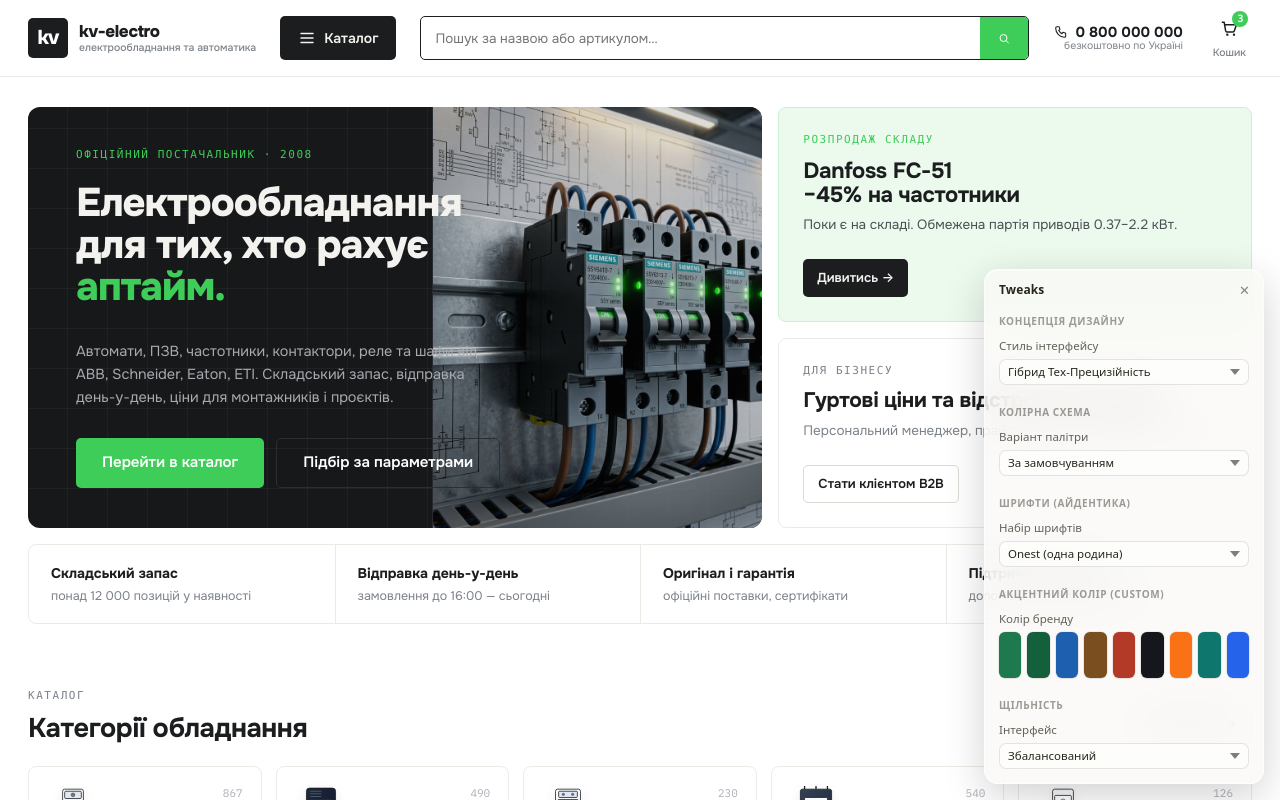
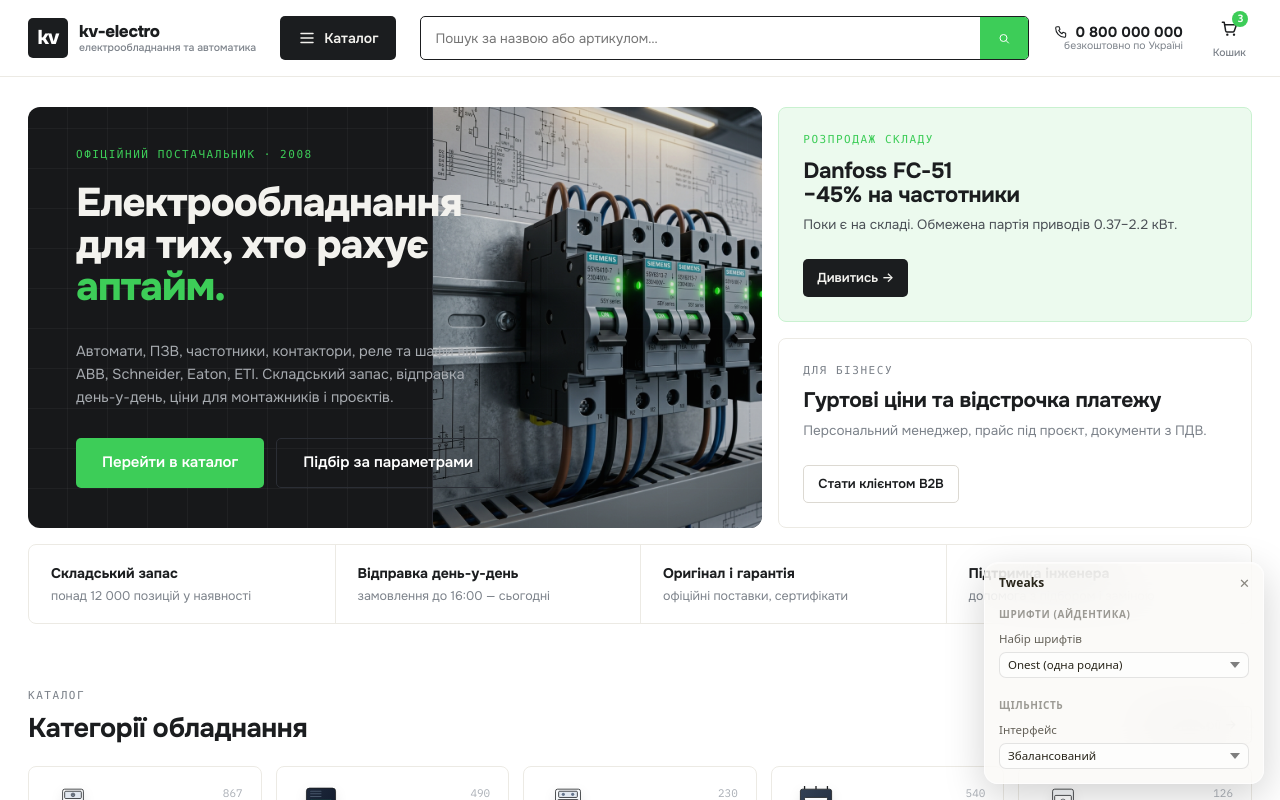
Before and after one commit to ZhekaGrem/test-shop, a React (Vite) app: page / in a window 1280 px wide. Shown: the top 800 px of the page. Built offline with nearby package versions, Linux system fonts and the light colour scheme; a web font is replaced by a local one.

Commit message:
feat(identity): lock style+palette, keep font switcher, fix catalog theme prop

```diff
--- a/src/App.jsx
+++ b/src/App.jsx
@@ -6,7 +6,7 @@
 import { ProductScreen } from './components/ProductScreen';
 import { CartScreen } from './components/CartScreen';
 import { QuickViewModal } from './components/ProductCards';
-import { useTweaks, TweaksPanel, TweakSection, TweakRadio, TweakColor } from './components/TweaksPanel';
+import { useTweaks, TweaksPanel, TweakSection, TweakRadio } from './components/TweaksPanel';
 
 const SCREENS = [
   { id: "home", label: "Головна", url: "kv-electro.ua" },
@@ -246,35 +246,10 @@
       )}
 
       <TweaksPanel>
-        <TweakSection label="Концепція дизайну" />
-        <TweakRadio label="Стиль інтерфейсу" value={t.styleTheme}
-          options={[
-            { label: "Гібрид Тех-Прецизійність", value: "hybrid" },
-            { label: "Швейцарський мінімалізм", value: "swiss" },
-            { label: "Carbon Tech Дашборд", value: "carbon_tech" }
-          ]}
-          onChange={(v) => setTweak("styleTheme", v)} />
-
-        <TweakSection label="Колірна схема" />
-        <TweakRadio label="Варіант палітри" value={t.colorTheme}
-          options={[
-            { label: "За замовчуванням", value: "default" },
-            { label: "Графіт + Slate + Зелений", value: "graphite" },
-            { label: "Navy + Білий + Помаранчевий", value: "navy" },
-            { label: "Carbon (Dark Mode) + Неон", value: "carbon" }
-          ]}
-          onChange={(v) => setTweak("colorTheme", v)} />
-
         <TweakSection label="Шрифти (айдентика)" />
         <TweakRadio label="Набір шрифтів" value={t.fontSet}
           options={Object.entries(FONT_SETS).map(([value, s]) => ({ value, label: s.label }))}
           onChange={(v) => setTweak("fontSet", v)} />
-
-        <TweakSection label="Акцентний колір (Custom)" />
-        <TweakColor label="Колір бренду" value={t.accent}
-          options={["#1e7a4e", "#15603c", "#1f5fb0", "#7a4e1e", "#b23a26", "#15171c", "#f97316", "#0f766e", "#2563EB"]}
-          disabled={t.colorTheme !== "default"}
-          onChange={(v) => setTweak("accent", v)} />
 
         <TweakSection label="Щільність" />
         <TweakRadio label="Інтерфейс" value={t.density}
--- a/src/components/CatalogScreen.jsx
+++ b/src/components/CatalogScreen.jsx
@@ -4,7 +4,7 @@
 import { ProductCard, ProductRow, ProductTable } from './ProductCards';
 import { FilterSidebar, FilterContents, SortBar, Pagination } from './Filters';
 
-export function CatalogScreen({ go, onAdd, onQuickView }) {
+export function CatalogScreen({ go, onAdd, onQuickView, theme }) {
   const [view, setView] = useState("table"); // Default to B2B spreadsheet table view!
   const [mobileFiltersOpen, setMobileFiltersOpen] = useState(false);
   const list = [...PRODUCTS, ...PRODUCTS].slice(0, 8);
```
